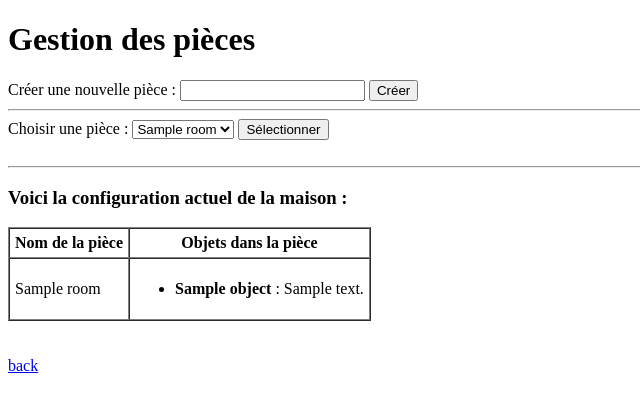
After one commit to FelipeZani/Projet-DevWeb-IOT, a Flask app: page /select_piece in a window 1280 px wide. The commit adds this page. Shown: the top 412 px of the page, without its empty margins (0-640 px from the left). Run offline with Flask 3, Linux system fonts and the light colour scheme; tables that the repository leaves empty hold one stand-in row (values such as "Sample post").

Commit message:
ajout piece et object

```diff
--- a/app.py
+++ b/app.py
@@ -21,6 +21,9 @@ app.config['SQLALCHEMY_TRACK_MODIFICATIONS'] = False
 db = SQLAlchemy(app)
 metadata = MetaData()
 
+
+with app.app_context():
+    db.create_all()
 
 
 # Config Mailman
@@ -57,6 +60,21 @@ class DelSuggestion(db.Model):
     id = Column(Integer, primary_key=True)
     table_name = Column(String, nullable=False)
     username = Column(String, nullable=False)
+
+class Room(db.Model):
+    __tablename__ = 'rooms'
+    id = db.Column(db.Integer, primary_key=True)
+    name = db.Column(db.String(100), nullable=False)
+    objects = db.relationship('Object', backref='room', cascade='all, delete-orphan')
+
+class Object(db.Model):
+    __tablename__ = 'objects'
+    id = db.Column(db.Integer, primary_key=True)
+    name = db.Column(db.String(100), nullable=False)
+    type = db.Column(db.String(100))
+    description = db.Column(db.Text)
+    room_id = db.Column(db.Integer, db.ForeignKey('rooms.id'), nullable=False)
+
 
 # Routes
 @app.route("/")
@@ -471,6 +489,7 @@ def remove_object():
 
     return render_template("remove_object.html", tables=all_tables)
 
+#add_objet
 @app.route("/add_object", methods=["GET", "POST"])
 def add_object():
     if 'username' not in session:
@@ -568,6 +587,83 @@ def delete_table():
     except Exception as e:
         return redirect(url_for("admin_panel", message=f"Error: {str(e)}"))
 
+"""
+@app.route("/test_max", methods=["GET","POST"])
+def config_maison():
+
+    if 'username' not in session or not session["verified"]:
+        return redirect(url_for("dashboard"))
+
+    return render_template("config_maison.html")
+"""
+
+@app.route("/config_maison", methods=["GET"])
+def config_maison():
+    rooms = Room.query.all()
+    return render_template("config_maison.html", rooms=rooms, selected_room=None)
+
+@app.route('/create_piece', methods=['POST'])
+def create_piece():
+    name = request.form.get('new_room')
+    if name:
+        new_room = Room(name=name)
+        db.session.add(new_room)
+        db.session.commit()
+        rooms = Room.query.all()
+    return redirect(url_for('config_maison'))
+
+@app.route('/select_piece', methods=['GET'])
+def select_piece():
+    room_id = request.args.get('room_id')
+    selected_room = Room.query.get(room_id)
+    rooms = Room.query.all()
+    return render_template("config_maison.html", rooms=rooms, selected_room=selected_room)
+
+@app.route('/add_object2', methods=['POST'])
+def add_object2():
+    room_id = request.form.get('room_id')
+    name = request.form.get('object_name')
+    type_ = request.form.get('object_type')
+    description = request.form.get('object_description')
+
+    if room_id and name:
+        new_object = Object(
+            name=name,
+            type=type_,
+            description=description,
+            room_id=room_id
+        )
+        db.session.add(new_object)
+        db.session.commit()
+
+    return redirect(url_for('select_piece', room_id=room_id))
+
+
+@app.route('/delete_object2', methods=['POST'])
+def delete_object2():
+    object_id = request.form.get('object_id')
+    room_id = request.form.get('room_id')
+
+    obj = Object.query.get(object_id)
+    if obj:
+        db.session.delete(obj)
+        db.session.commit()
+
+    return redirect(url_for('select_piece', room_id=room_id))
+
+
+@app.route('/delete_room2', methods=['POST'])
+def delete_room2():
+    room_id = request.form.get('room_id')
+    print("ID de la pièce à supprimer :", room_id)  # DEBUG
+
+    room = Room.query.get(room_id)
+    if room:
+        db.session.delete(room)
+        db.session.commit()
+
+    return redirect(url_for('config_maison'))
+
 @app.route("/edit_object", methods=["GET", "POST"])
 def edit_object():
     if 'username' not in session or not session["verified"]:
--- /dev/null
+++ b/templates/config_maison.html
@@ -0,0 +1,124 @@
+<!DOCTYPE html>
+<html>
+<head>
+    <title>Maison Connectée</title>
+</head>
+<body>
+
+    <h1>Gestion des pièces</h1>
+
+    <!-- Formulaire pour créer une nouvelle pièce -->
+    <form method="POST" action="/create_piece">
+        <label for="new_room">Créer une nouvelle pièce :</label>
+        <input type="text" name="new_room" id="new_room" required>
+        <button type="submit">Créer</button>
+    </form>
+
+    <hr>
+
+    <!-- Formulaire pour sélectionner une pièce existante -->
+    <form method="GET" action="/select_piece">
+        <label for="room_id">Choisir une pièce :</label>
+        <select name="room_id" id="room_id" required>
+            {% for room in rooms %}
+                <option value="{{ room.id }}">{{ room.name }}</option>
+            {% endfor %}
+        </select>
+        <button type="submit">Sélectionner</button>
+    </form>
+
+    {% if selected_room %}
+    <hr>
+    <h2>Pièce sélectionnée : {{ selected_room.name }}</h2>
+
+    <!-- ACTIONS DISPONIBLES -->
+    <h3>Actions disponibles :</h3>
+
+    <!-- Ajouter un objet -->
+    <details open>
+        <summary>➕ Ajouter un objet</summary>
+        <form method="POST" action="/add_object2">
+            <input type="hidden" name="room_id" value="{{ selected_room.id }}">
+
+            <label for="object_name">Nom de l'objet :</label>
+            <input type="text" name="object_name" required>
+
+            <label for="object_type">Type :</label>
+            <input type="text" name="object_type">
+
+            <label for="object_description">Description :</label>
+            <textarea name="object_description"></textarea>
+
+            <button type="submit">Ajouter l'objet</button>
+        </form>
+    </details>
+
+    <!-- Supprimer un objet -->
+    <details>
+        <summary>🗑️ Supprimer un objet</summary>
+        {% if selected_room.objects %}
+            <form method="POST" action="/delete_object2">
+                <input type="hidden" name="room_id" value="{{ selected_room.id }}">
+                <label for="object_id">Choisir un objet :</label>
+                <select name="object_id" required>
+                    {% for obj in selected_room.objects %}
+                        <option value="{{ obj.id }}">{{ obj.name }} ({{ obj.type or "type inconnu" }})</option>
+                    {% endfor %}
+                </select>
+                <button type="submit">Supprimer</button>
+            </form>
+        {% else %}
+            <p>Aucun objet à supprimer.</p>
+        {% endif %}
+    </details>
+
+    <!-- Supprimer la pièce -->
+    <details>
+        <summary>❌ Supprimer la pièce</summary>
+        <form method="POST" action="/delete_room2">
+            <input type="hidden" name="room_id" value="{{ selected_room.id }}">
+            <p>⚠️ Cette action supprimera aussi tous les objets associés.</p>
+            <button type="submit" onclick="return confirm('Supprimer cette pièce et tous ses objets ?')">Supprimer la pièce</button>
+        </form>
+    </details>
+    {% endif %}
+
+    <br>
+    <hr>
+
+    <h3>Voici la configuration actuel de la maison :</h3>
+
+    <table border="1" cellpadding="5" cellspacing="0">
+        <thead>
+            <tr>
+                <th>Nom de la pièce</th>
+                <th>Objets dans la pièce</th>
+            </tr>
+        </thead>
+        <tbody>
+            {% for room in rooms %}
+                <tr>
+                    <td>{{ room.name }}</td>
+                    <td>
+                        {% if room.objects %}
+                            <ul>
+                                {% for obj in room.objects %}
+                                    <li>
+                                        <strong>{{ obj.name }}</strong>
+                                        {% if obj.type %} ({{ obj.type }}) {% endif %}
+                                        {% if obj.description %} : {{ obj.description }} {% endif %}
+                                    </li>
+                                {% endfor %}
+                            </ul>
+                        {% else %}
+                            Aucun objet dans cette pièce.
+                        {% endif %}
+                    </td>
+                </tr>
+            {% endfor %}
+        </tbody>
+    </table>
+<br><br>
+<a href="{{ url_for('dashboard') }}">back</a>
+</body>
+</html>
```
Also changed, not shown: templates/dashboard.html (+2 -62 lines).
